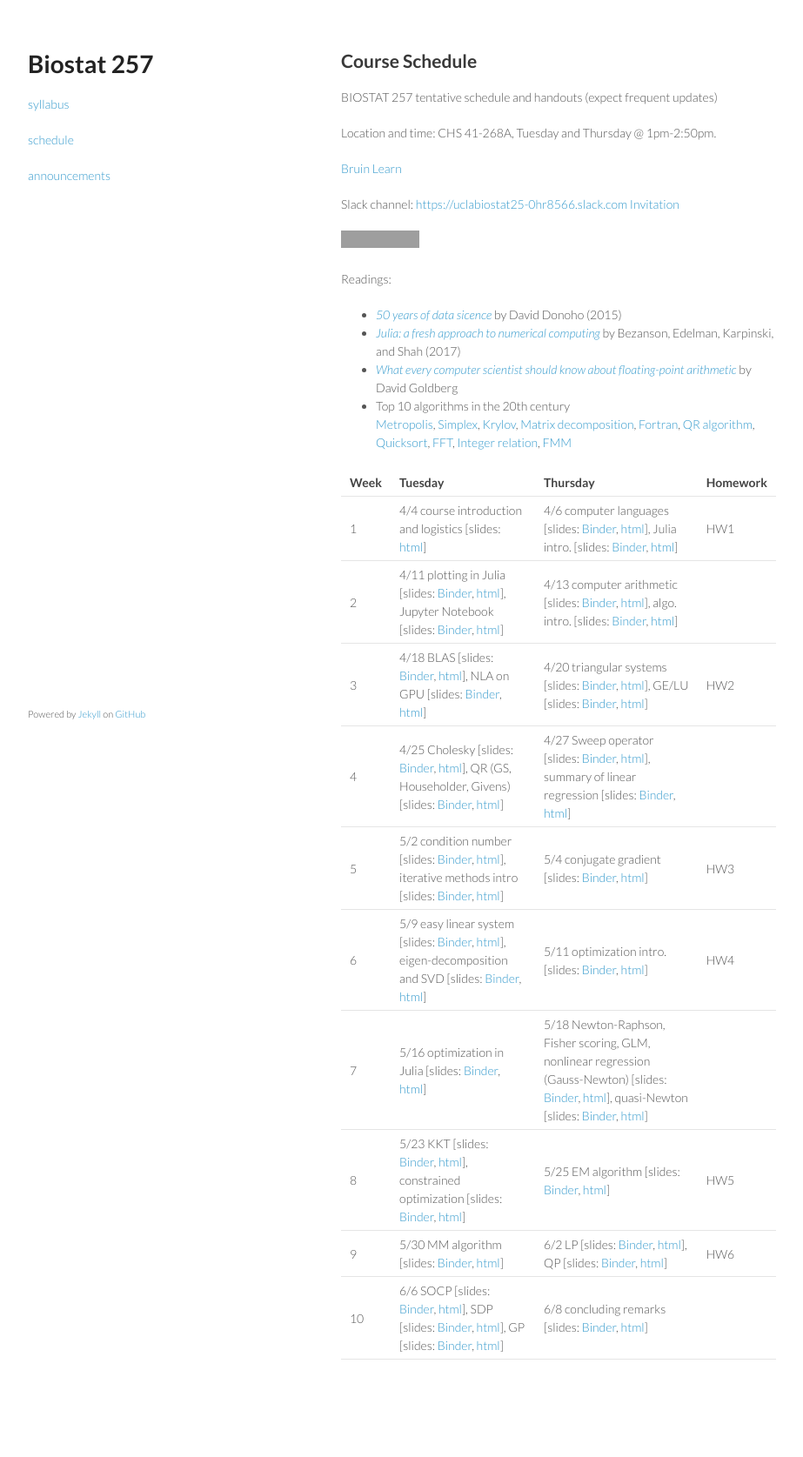
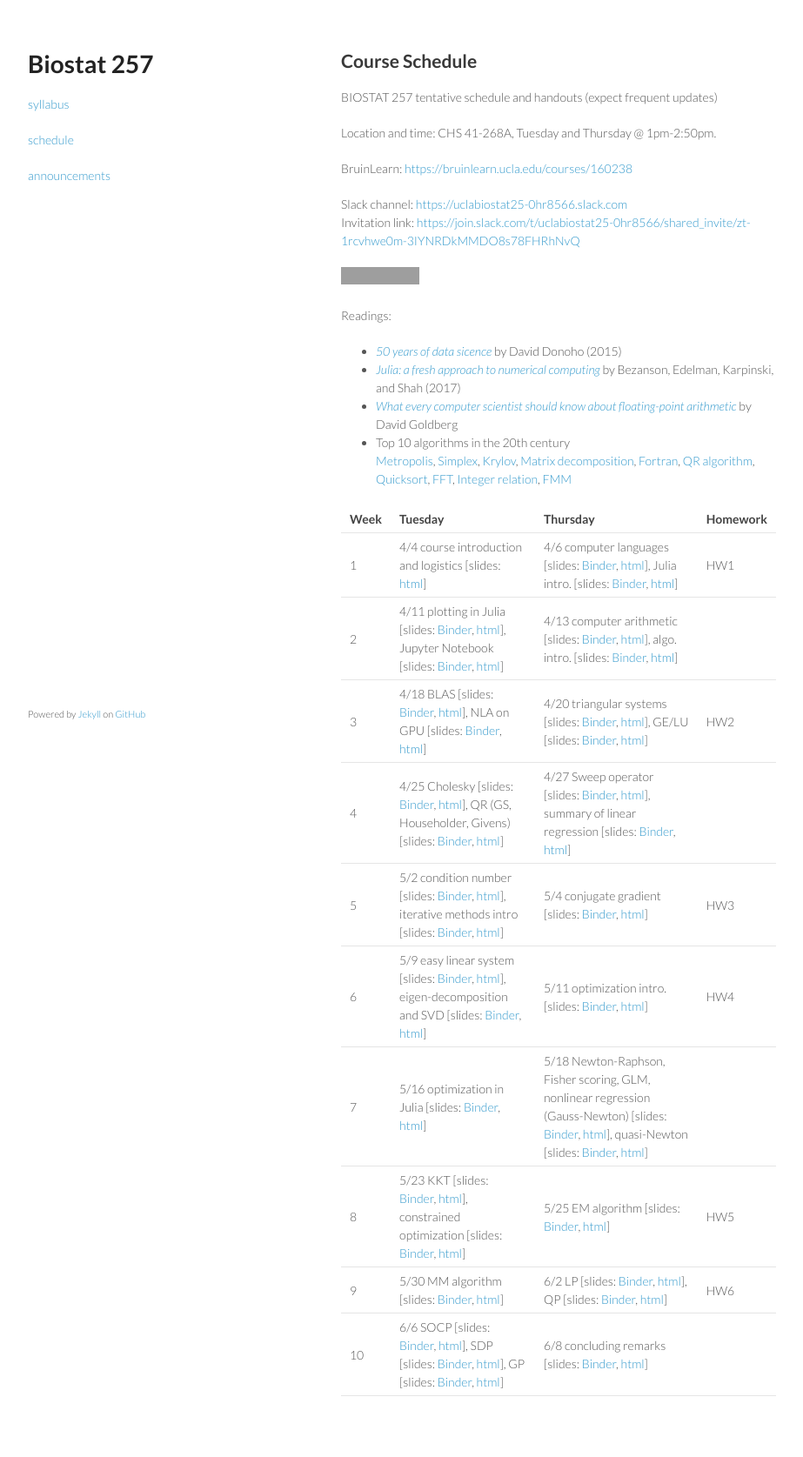
Before and after one commit to ucla-biostat-257/2023spring, a Jekyll site: the page built from schedule/schedule.md, in a window 1280 px wide. Shown: the whole page at 87% size, without its empty margins (178-1101 px from the left). Built offline with Jekyll 4.4.1, drawn with Linux system fonts in a browser that asks for light colours; before the commit the page ends 1633 px from its top, so only the background shows below that; grey boxes are pictures that could not be loaded.

Commit message:
cosmetic changes

```diff
--- a/schedule/schedule.md
+++ b/schedule/schedule.md
@@ -9,9 +9,10 @@ BIOSTAT 257 tentative schedule and handouts (expect frequent updates)
 
 Location and time: CHS 41-268A, Tuesday and Thursday @ 1pm-2:50pm.
 
-[Bruin Learn](https://bruinlearn.ucla.edu/courses/160238)
+BruinLearn: <https://bruinlearn.ucla.edu/courses/160238>
 
-Slack channel: <https://uclabiostat25-0hr8566.slack.com> [Invitation](https://join.slack.com/t/uclabiostat25-0hr8566/shared_invite/zt-1rcvhwe0m-3IYNRDkMMDO8s78FHRhNvQ)
+Slack channel: <https://uclabiostat25-0hr8566.slack.com>
+Invitation link: <https://join.slack.com/t/uclabiostat25-0hr8566/shared_invite/zt-1rcvhwe0m-3IYNRDkMMDO8s78FHRhNvQ>
 
 [![Binder](https://mybinder.org/badge_logo.svg)](https://mybinder.org/v2/gh/ucla-biostat-257/2023spring/master)
 
```
